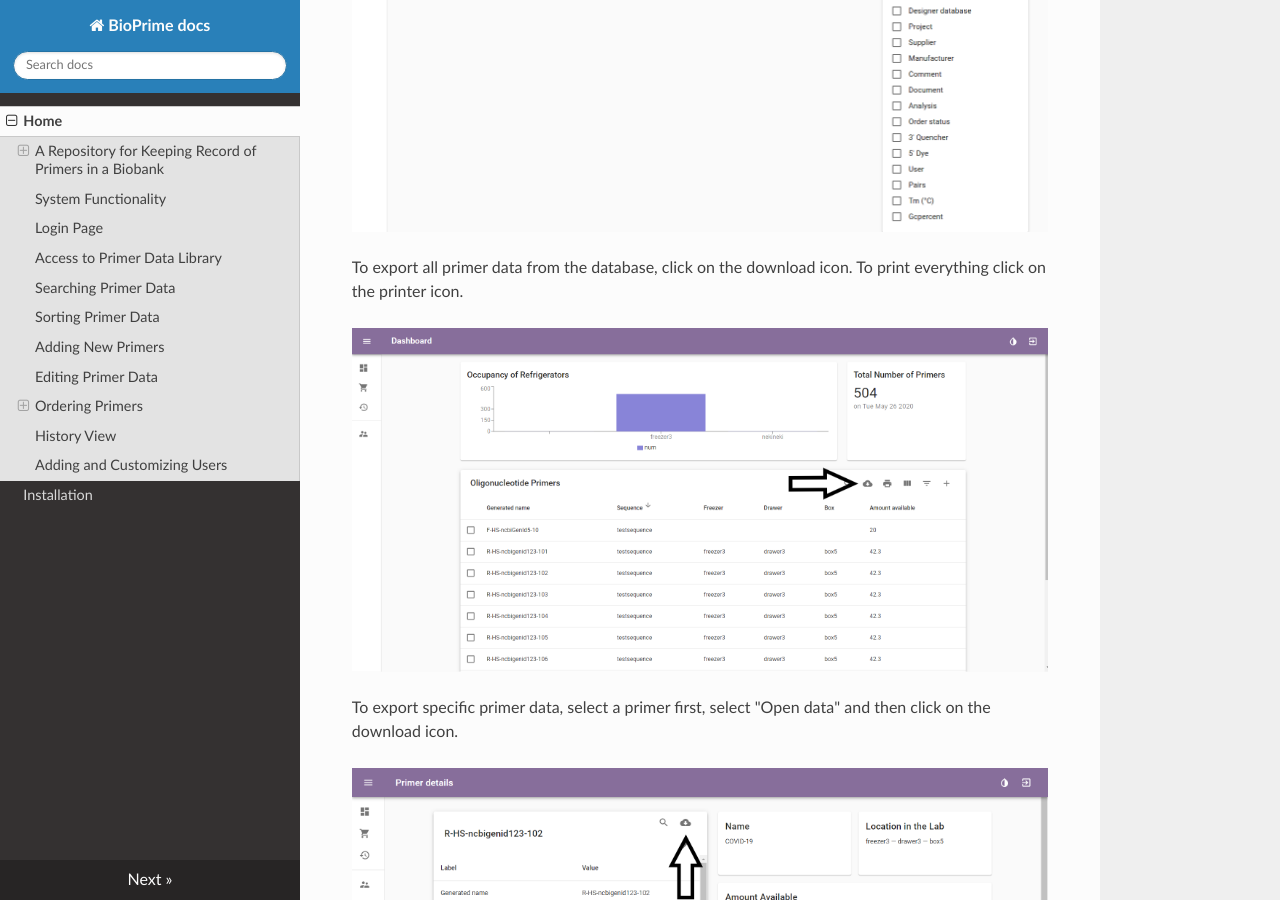
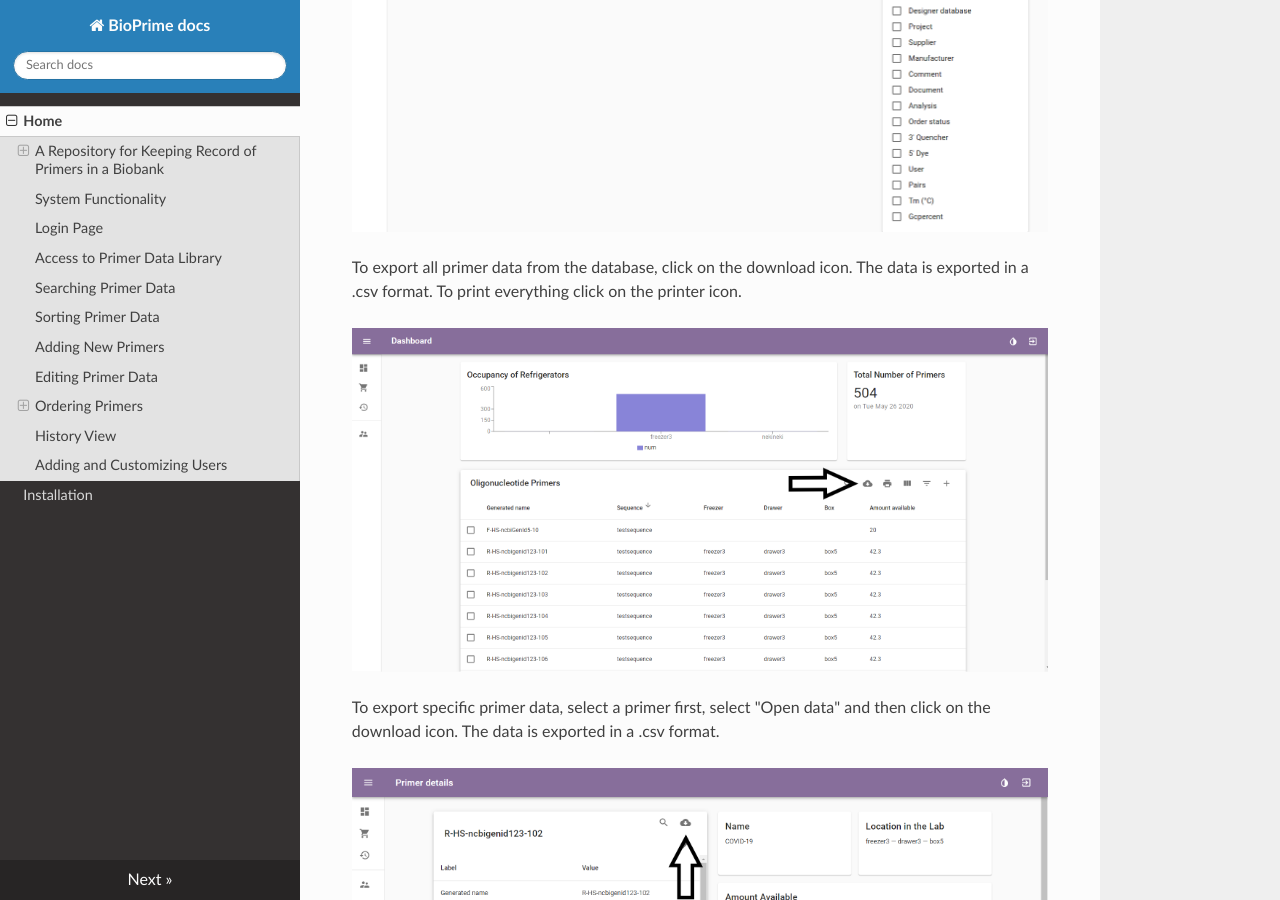
Before and after one commit to Bio-Prime/documentation, an MkDocs documentation site: the page built from docs/index.md, in a window 1280 px wide and 900 px high, scrolled down 10647 px. Built offline with MkDocs 1.6.1, drawn with Linux system fonts in a browser that asks for light colours; nearby versions of some CDN libraries; old or Windows-style settings are respelled for this version of MkDocs.

Commit message:
csv format exporta

```diff
--- a/docs/index.md
+++ b/docs/index.md
@@ -158,11 +158,11 @@ When checking off the boxes, the user can also use the option of "select all" to
 
 ![viewcolumns](./viewcolumns.png)
 
-To export all primer data from the database, click on the download icon. To print everything click on the printer icon.
+To export all primer data from the database, click on the download icon. The data is exported in a .csv format. To print everything click on the printer icon.
 
 ![export1](./export1.png)
 
-To export specific primer data, select a primer first, select "Open data" and then click on the download icon.
+To export specific primer data, select a primer first, select "Open data" and then click on the download icon. The data is exported in a .csv format.
 
 ![export2](./export2.png)
 
```
